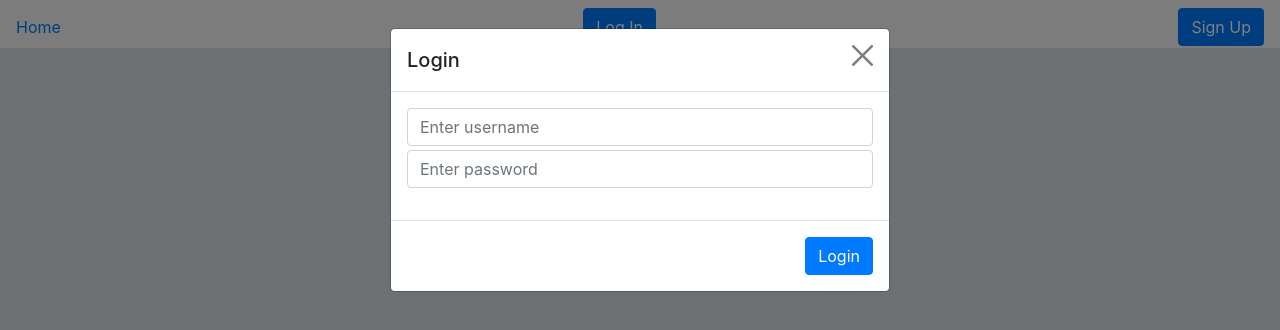
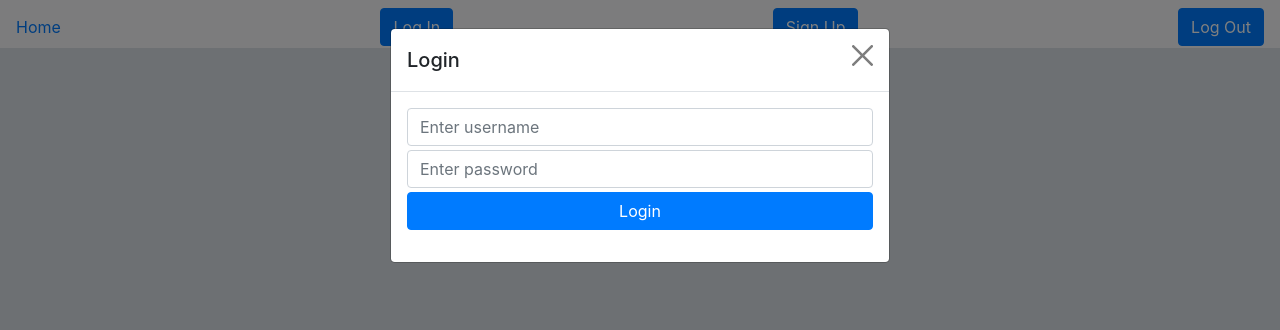
Before and after one commit to yvonnersz/mock-reddit-frontend, a React (Create React App) app: page /login in a window 1280 px wide. Both pictures are taken after a click on the button "Log In". Shown: the top 330 px of the page. Built offline with nearby package versions, Linux system fonts and the light colour scheme; no server answers.

Commit message:
Fix login issue

```diff
--- a/src/components/NavBar.js
+++ b/src/components/NavBar.js
@@ -26,6 +26,10 @@ const NavBar = props => {
         Sign Up
       </button>
 
+      <button type="button" class="btn btn-primary" onClick={props.handleLogOut}>
+        Log Out
+      </button>
+
       {/* <Link to='/register'>
         <span>{register}</span>
       </Link>
@@ -35,7 +39,7 @@ const NavBar = props => {
       </Link> */}
 
     </nav>
-    <UserLogin />
+    <UserLogin handleLogin={props.handleLogin} />
     <UserInput />
     </>
   )
--- a/src/components/users/UserLogin.js
+++ b/src/components/users/UserLogin.js
@@ -19,7 +19,6 @@ class UserLogin extends React.Component {
     event.preventDefault();
     const { username, password } = this.state;
     this.props.handleLogin(username, password);
-    this.props.history.push('/');
   };
 
   render() {
@@ -42,16 +41,18 @@ class UserLogin extends React.Component {
 
                   <input type='text' class='form-control mb-1' name='username' placeholder='Enter username' onChange={this.handleOnChange} />
                   <input type='password' class='form-control mb-1' name='password' placeholder='Enter password' onChange={this.handleOnChange} />
-
+                  <div class="d-grid mt-1">
+              <input type='submit' class='btn btn-primary' value='Login' data-bs-dismiss='modal' />
+            </div>
                 </form>
               </div>
             </div>
-
+{/*
             <div class='modal-footer'>
               <button type='submit' class='btn btn-primary' data-bs-dismiss='modal'>
                 Login
               </button>
-            </div>
+            </div> */}
 
           </div>
         </div>
--- a/src/containers/PostsContainer.js
+++ b/src/containers/PostsContainer.js
@@ -21,7 +21,7 @@ class PostsContainer extends React.Component {
     render() {
         return (
             <div>
-                <NavBar user={this.props.user} handleLogOut={this.props.handleLogOut} />
+                <NavBar user={this.props.user} handleLogin={this.props.handleLogin} handleLogOut={this.props.handleLogOut} />
 
                 <Switch>
                     <Route exact path='/' render= {(routerProps) => <Posts {...routerProps} posts={this.props.posts} user={this.props.user} />} />
```
